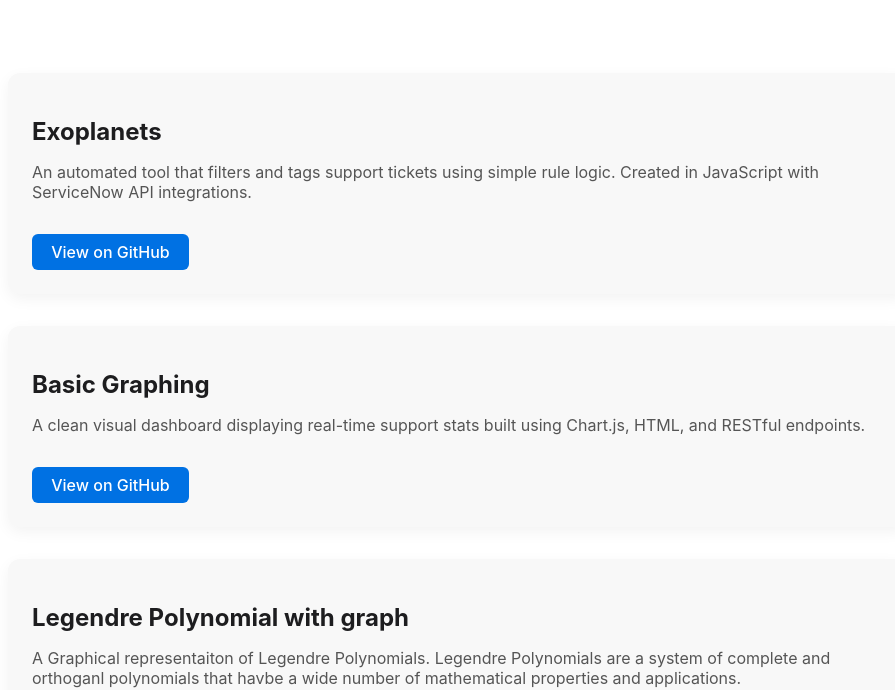
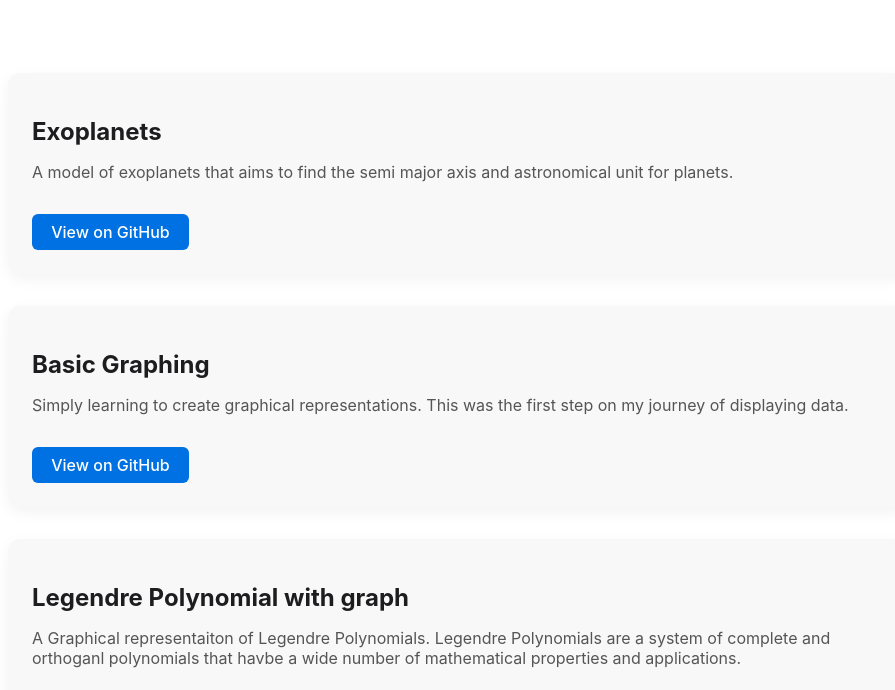
Before and after one commit to Hunterb904/HunterB904.github.io, a plain HTML site: page projects.html in a window 1280 px wide. Shown: the part 141-831 px from the top of the page, without its empty margins (182-1077 px from the left). Drawn offline with Linux system fonts and the light colour scheme.

Commit message:
Update projects.html

```diff
--- a/projects.html
+++ b/projects.html
@@ -29,12 +29,12 @@
   <main>
     <div class="card">
       <h2>Exoplanets</h2>
-      <p>An automated tool that filters and tags support tickets using simple rule logic. Created in JavaScript with ServiceNow API integrations.</p>
+      <p>A model of exoplanets that aims to find the semi major axis and astronomical unit for planets. </p>
       <a class="button" href="https://github.com/Hunterb904/Computational-Physics/blob/main/Exoplanets" target="_blank">View on GitHub</a>
     </div>
     <div class="card">
       <h2>Basic Graphing</h2>
-      <p>A clean visual dashboard displaying real-time support stats built using Chart.js, HTML, and RESTful endpoints.</p>
+      <p>Simply learning to create graphical representations. This was the first step on my journey of displaying data.</p>
       <a class="button" href="https://github.com/Hunterb904/Computational-Physics/blob/main/Graph%20%231" target="_blank">View on GitHub</a>
     </div>
      <div class="card">
```
